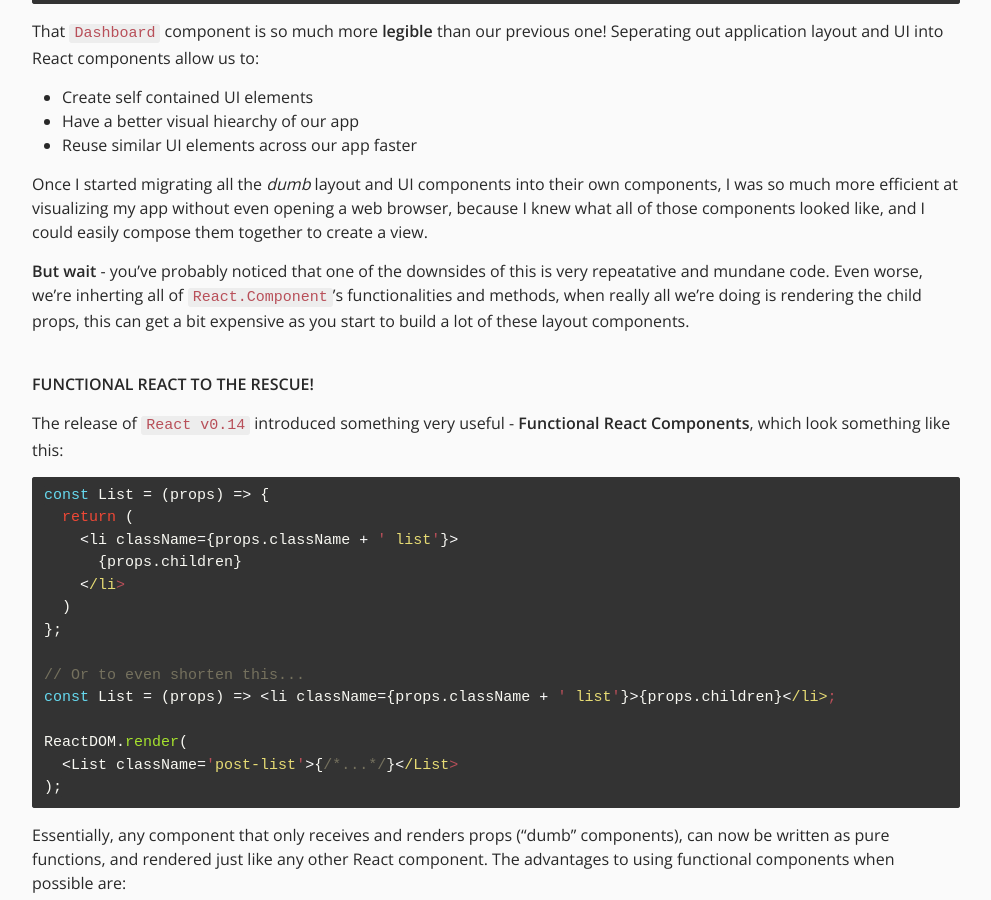
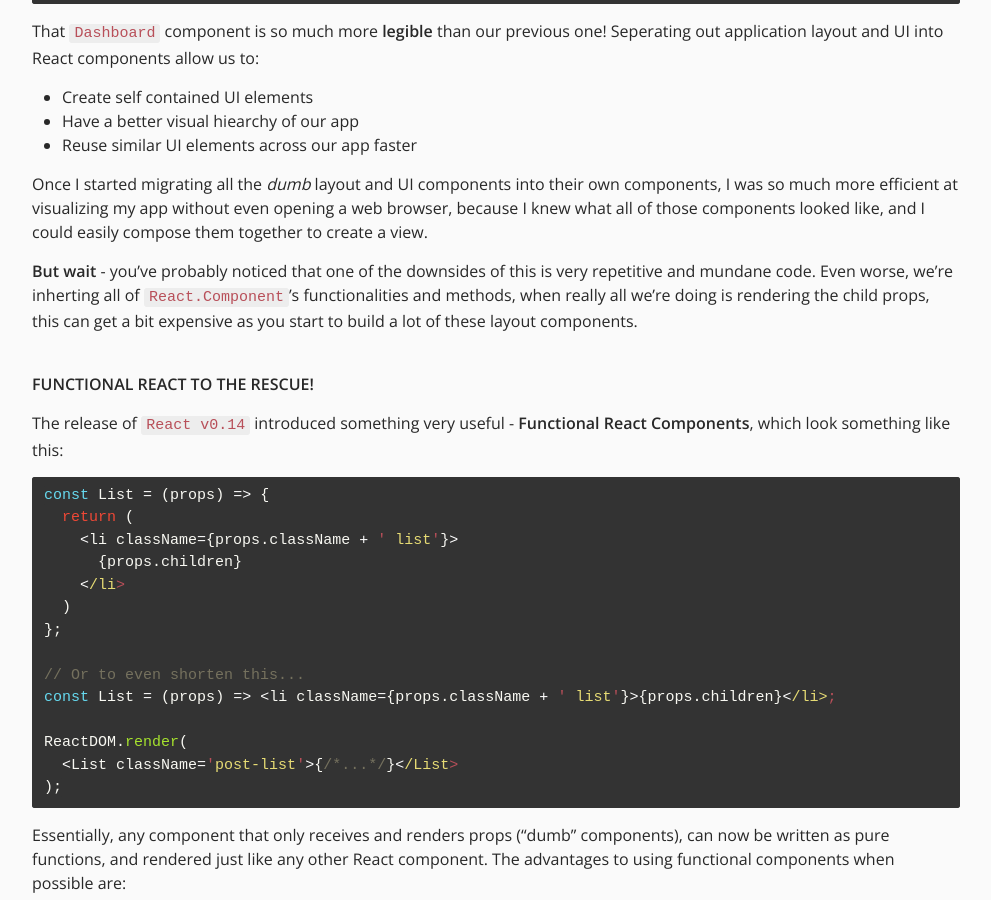
Before and after one commit to johnnyji/jekyll_blog, a Jekyll site: the page built from _posts/2015-12-23-creating-application-layout-with-functional-react.markdown, in a window 1280 px wide and 900 px high, scrolled down 2221 px. Shown: the whole window, without its empty margins (144-1135 px from the left). Built offline with Jekyll 4.4.1, drawn with Linux system fonts in a browser that asks for light colours; nearby versions of some CDN libraries.

Commit message:
correct spelling

```diff
--- a/_posts/2015-12-23-creating-application-layout-with-functional-react.markdown
+++ b/_posts/2015-12-23-creating-application-layout-with-functional-react.markdown
@@ -97,7 +97,7 @@ That `Dashboard` component is so much more <b>legible</b> than our previous one!
 
 Once I started migrating all the <em>dumb</em> layout and UI components into their own components, I was so much more efficient at visualizing my app without even opening a web browser, because I knew what all of those components looked like, and I could easily compose them together to create a view.
 
-<b>But wait</b> - you've probably noticed that one of the downsides of this is very repeatative and mundane code. Even worse, we're inherting all of `React.Component`'s functionalities and methods, when really all we're doing is rendering the child props, this can get a bit expensive as you start to build a lot of these layout components.
+<b>But wait</b> - you've probably noticed that one of the downsides of this is very repetitive and mundane code. Even worse, we're inherting all of `React.Component`'s functionalities and methods, when really all we're doing is rendering the child props, this can get a bit expensive as you start to build a lot of these layout components.
 <br><br>
 
 <b>FUNCTIONAL REACT TO THE RESCUE!</b>
```
